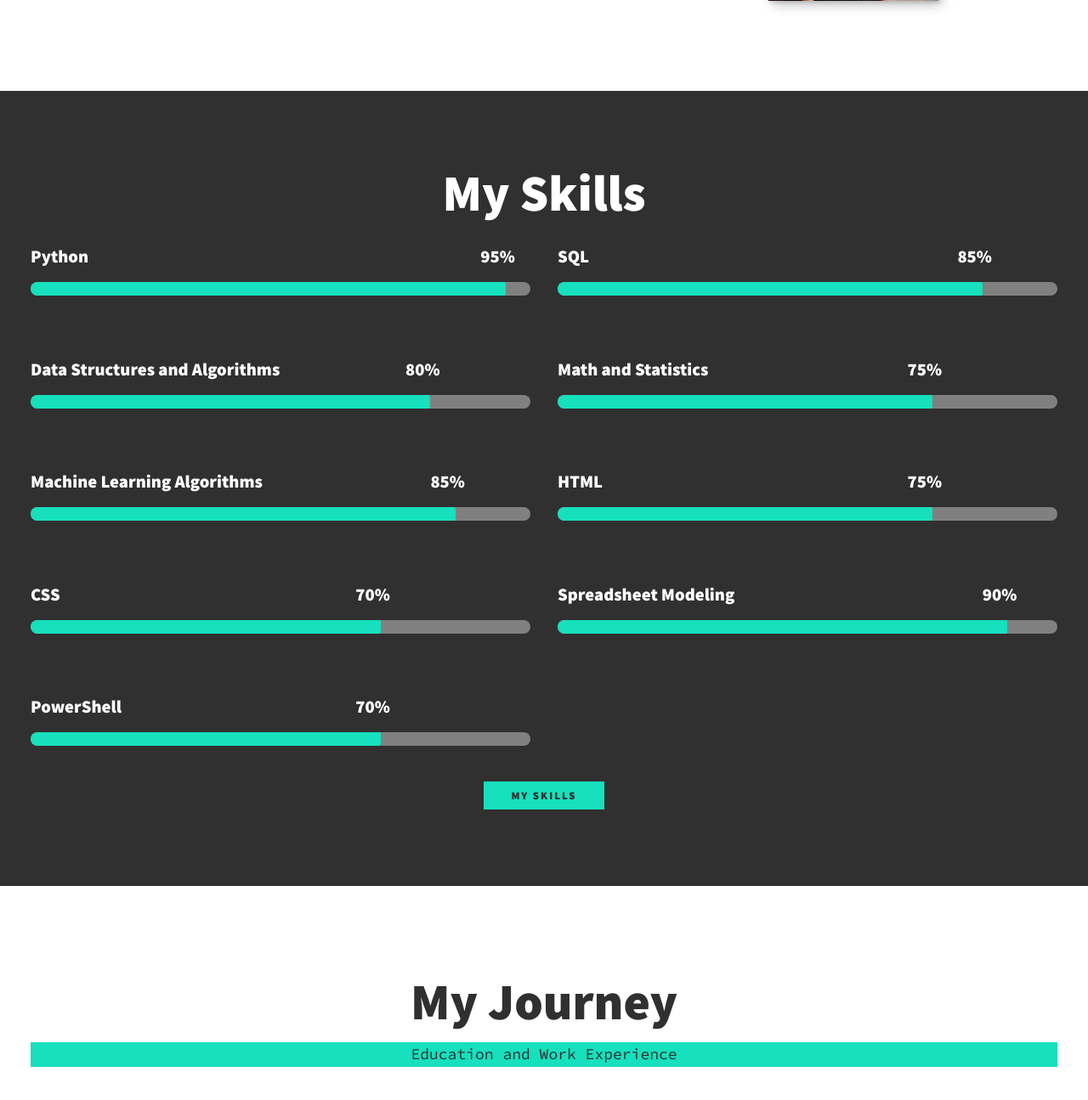
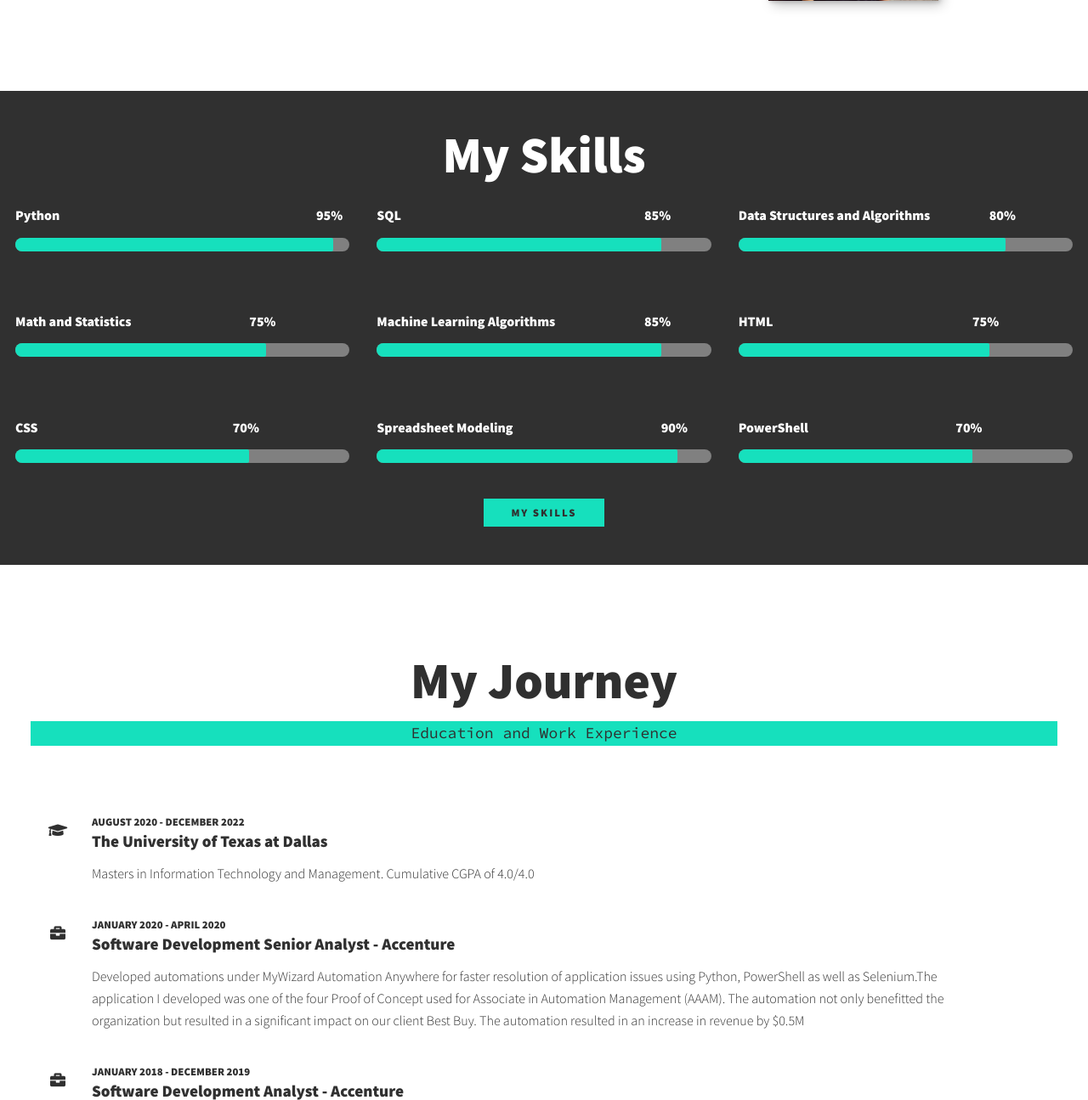
Before and after one commit to UtkarshaGupte/My-Portfolio, a PHP site: page /index.php in a window 1280 px wide. Shown: the part 916-2211 px from the top of the page at 85% size. Run offline with PHP 8.4, Linux system fonts and the light colour scheme; some libraries are stand-ins or nearby versions.

Commit message:
Update style.css

```diff
--- a/css/style.css
+++ b/css/style.css
@@ -313,6 +313,7 @@ header {
     background-color: var(--clr-dark);
     color: var(--clr-light);
     text-align: center;
+    font-size: xx-small;
 
 }
 
@@ -320,7 +321,7 @@ header {
 .my-skills .skills{
     margin: 1rem 0;
     display: grid;
-    grid-template-columns: repeat(2, 1fr);
+    grid-template-columns: repeat(3, 1fr);
     grid-gap: 2rem;
 }
 
@@ -328,13 +329,14 @@ header {
 .my-skills .item{
     padding: 0.5rem 0;
     margin: 0.3rem 0;
+    font-size: xx-small;
 }
 
 .skills .item-text{
     display: flex;
     justify-content: flex-start;
     font-weight: 600;
-    font-size: 1.3rem;
+    font-size: medium;
     position: relative;
 }
 
```
